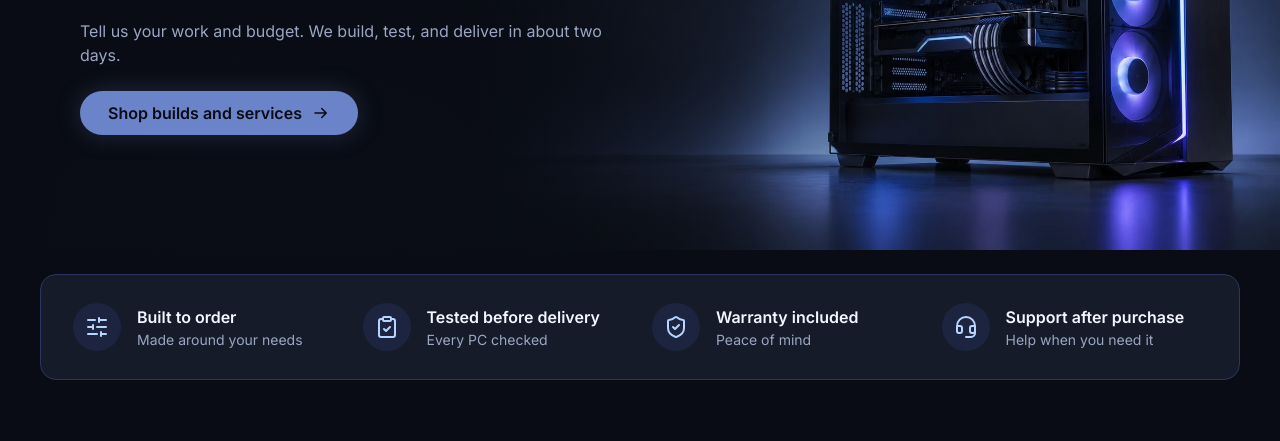
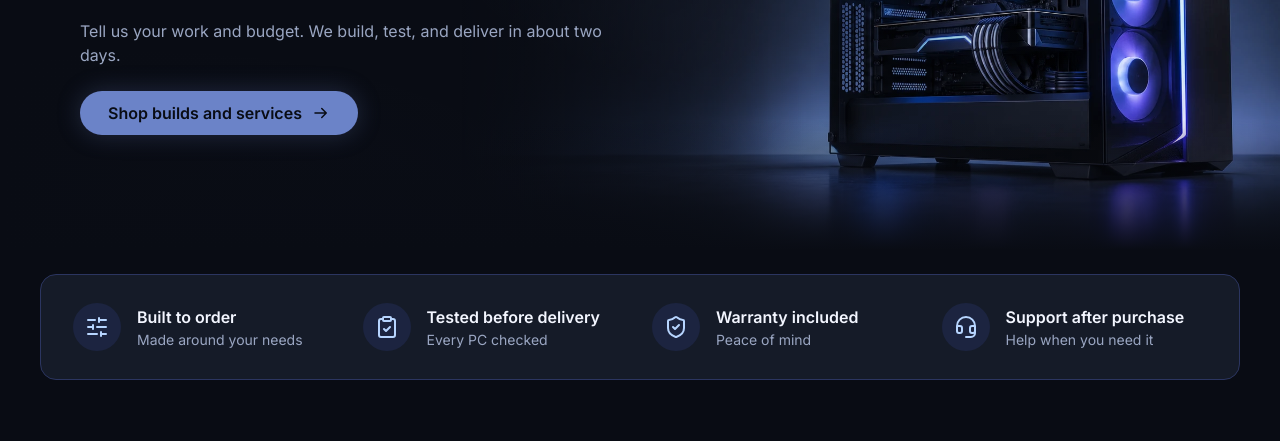
Before and after one commit to f1nh/collectava, a website: page index.html in a window 1280 px wide. Shown: the part 350-791 px from the top of the page. Drawn offline with Linux system fonts and the light colour scheme.

Commit message:
style: fade hero image into following section

```diff
--- a/assets/css/style.css
+++ b/assets/css/style.css
@@ -190,12 +190,14 @@ textarea:focus-visible {
     right: 0;
     width: 100%;
     height: 100%;
-    background: linear-gradient(
-        90deg,
-        var(--bg),
-        rgb(9 12 20 / 75%) 25%,
-        transparent 85%
-    );
+    background:
+        linear-gradient(to top, var(--bg) 0%, transparent 25%),
+        linear-gradient(
+            90deg,
+            var(--bg),
+            rgb(9 12 20 / 75%) 25%,
+            transparent 85%
+        );
     content: '';
     pointer-events: none;
     z-index: 1;
```
